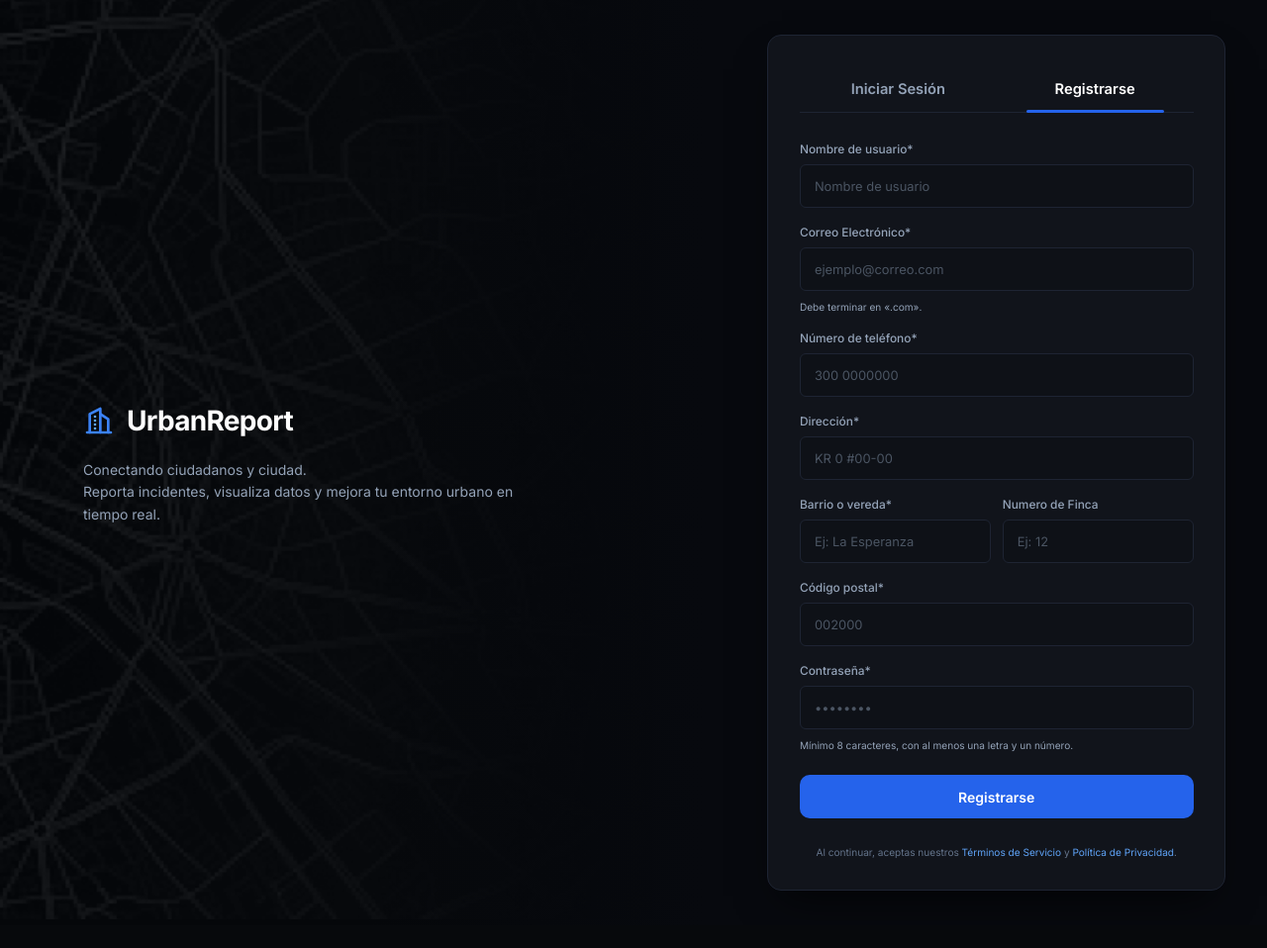
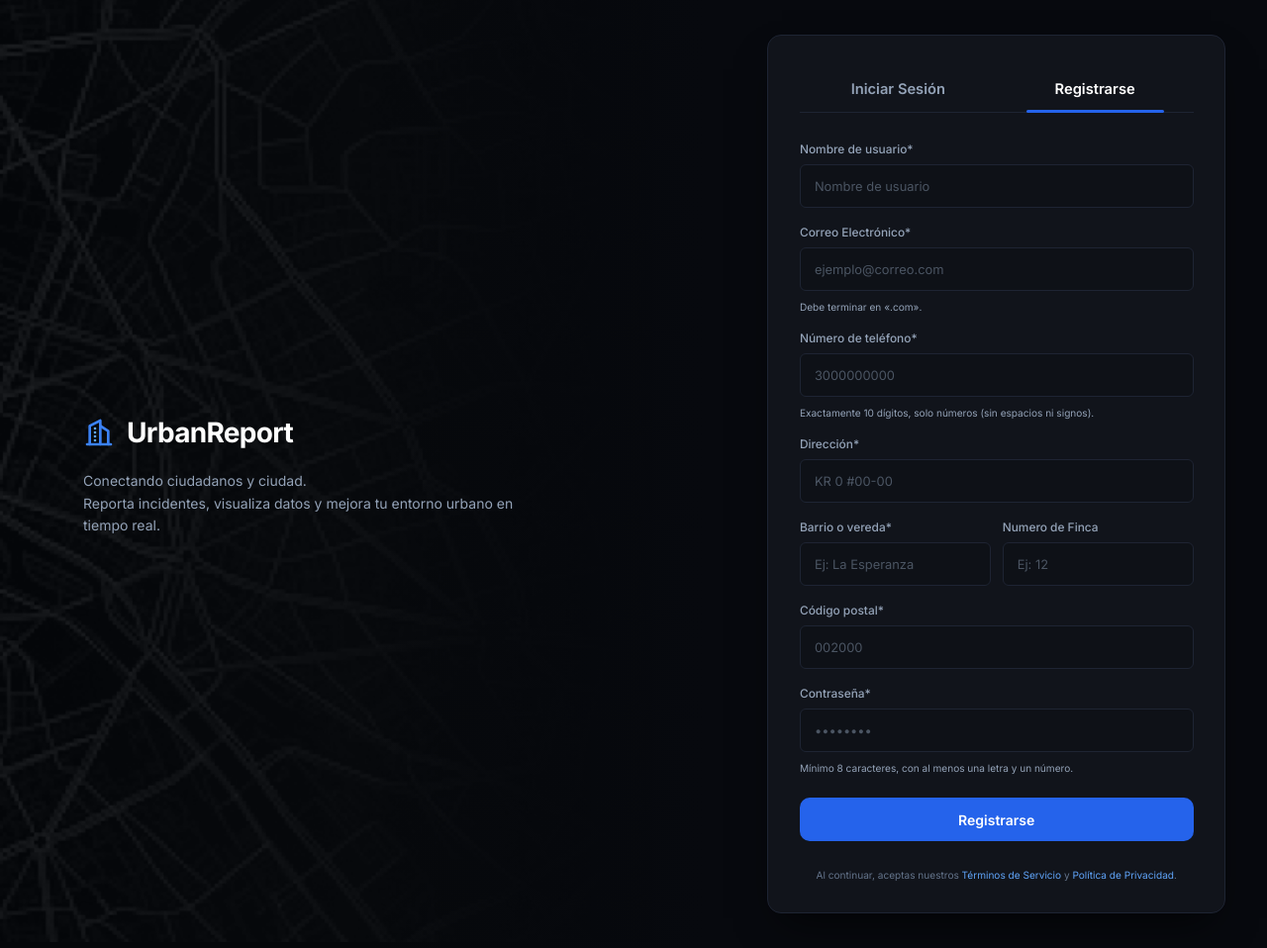
Before and after one commit to juandkk/UrbanReport, a Django app: page /registro/ in a window 1280 px wide. Shown: the whole page at 99% size. Before the commit the page ends 920 px from the top, so only its background shows below. Run offline with Django 5.2, Linux system fonts and the light colour scheme.

Commit message:
fix: validar telefono colombiano de exactamente 10 digitos numericos
El telefono ahora debe ser exactamente 10 digitos, sin espacios, signos, negativos ni letras. Validador reutilizable aplicado en registro y completar-perfil, con pistas e input numerico en el frontend.

```diff
--- a/templates/usuarios/completar_perfil.html
+++ b/templates/usuarios/completar_perfil.html
@@ -18,8 +18,11 @@
     <div class="form-group">
       <label class="form-label" for="id_telefono">Número de teléfono*</label>
       <input type="text" name="telefono" id="id_telefono" class="auth-input"
-             placeholder="300 0000000" required
+             placeholder="3000000000" required
+             inputmode="numeric" maxlength="10" pattern="\d{10}"
+             title="Exactamente 10 dígitos, solo números"
              value="{{ form.telefono.value|default:'' }}">
+      <span class="form-hint">Exactamente 10 dígitos, solo números (sin espacios ni signos).</span>
       {% if form.telefono.errors %}
         <span style="color: #ef4444; font-size: 0.75rem;">{{ form.telefono.errors.0 }}</span>
       {% endif %}
--- a/templates/usuarios/registro.html
+++ b/templates/usuarios/registro.html
@@ -49,9 +49,17 @@
              name="telefono"
              id="id_telefono"
              class="auth-input"
-             placeholder="300 0000000"
+             placeholder="3000000000"
              required
+             inputmode="numeric"
+             maxlength="10"
+             pattern="\d{10}"
+             title="Exactamente 10 dígitos, solo números"
              value="{{ form.telefono.value|default:'' }}">
+      <span class="form-hint">Exactamente 10 dígitos, solo números (sin espacios ni signos).</span>
+      {% if form.telefono.errors %}
+        <span style="color: #ef4444; font-size: 0.75rem;">{{ form.telefono.errors.0 }}</span>
+      {% endif %}
     </div>
 
     <div class="form-group">
--- a/usuarios/forms.py
+++ b/usuarios/forms.py
@@ -2,6 +2,22 @@ from django import forms
 from django.contrib.auth import authenticate
 from django.core.exceptions import ValidationError
 from .models import Usuario
+
+
+def validar_telefono_colombiano(valor):
+    """
+    Valida un número de teléfono colombiano: exactamente 10 dígitos, sin
+    espacios, signos ni letras. Devuelve el número normalizado (solo dígitos).
+    Lanza ValidationError si no cumple.
+    """
+    telefono = (valor or '').strip()
+    if not telefono:
+        raise ValidationError('El número de teléfono es obligatorio.')
+    if not telefono.isdigit():
+        raise ValidationError('El teléfono solo puede contener números (sin espacios, signos ni letras).')
+    if len(telefono) != 10:
+        raise ValidationError('El teléfono debe tener exactamente 10 dígitos.')
+    return telefono
 
 
 class LoginForm(forms.Form):
@@ -107,6 +123,9 @@ class RegistroForm(forms.ModelForm):
             raise ValidationError('Este correo electrónico ya está registrado.')
         return email
 
+    def clean_telefono(self):
+        return validar_telefono_colombiano(self.cleaned_data.get('telefono'))
+
     def clean_password(self):
         password = self.cleaned_data.get('password') or ''
         # Mínimo 8 caracteres
@@ -154,10 +173,14 @@ class CompletarPerfilForm(forms.ModelForm):
             }),
         }
 
+    def clean_telefono(self):
+        return validar_telefono_colombiano(self.cleaned_data.get('telefono'))
+
     def clean(self):
         cleaned = super().clean()
-        # Estos cuatro son obligatorios (numero_finca es opcional)
-        for campo in ['telefono', 'direccion', 'barrio_vereda', 'codigo_postal']:
+        # Estos tres son obligatorios (numero_finca es opcional; telefono ya se
+        # valida en clean_telefono con el formato de 10 dígitos).
+        for campo in ['direccion', 'barrio_vereda', 'codigo_postal']:
             if not (cleaned.get(campo) or '').strip():
                 self.add_error(campo, 'Este campo es obligatorio.')
         return cleaned
```
